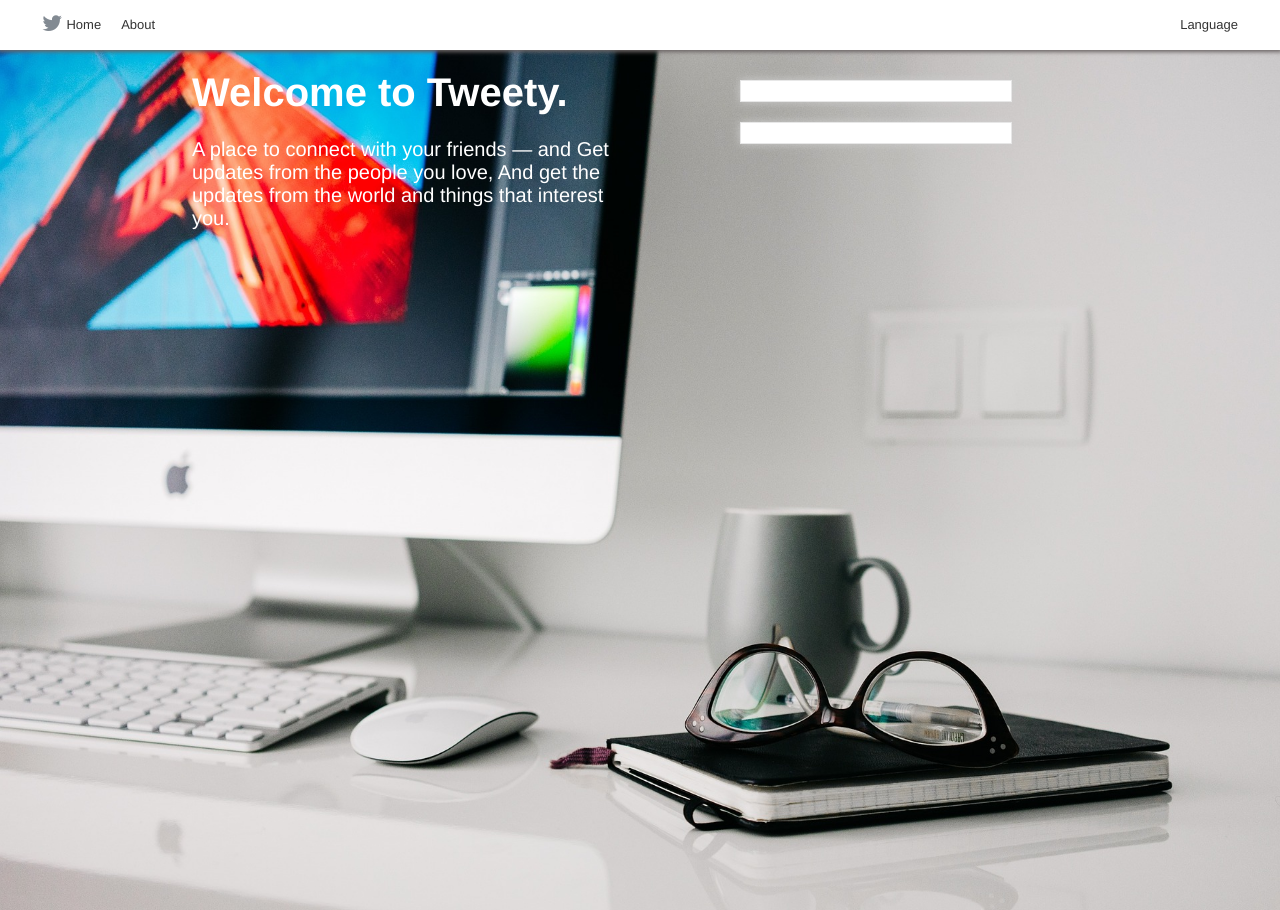
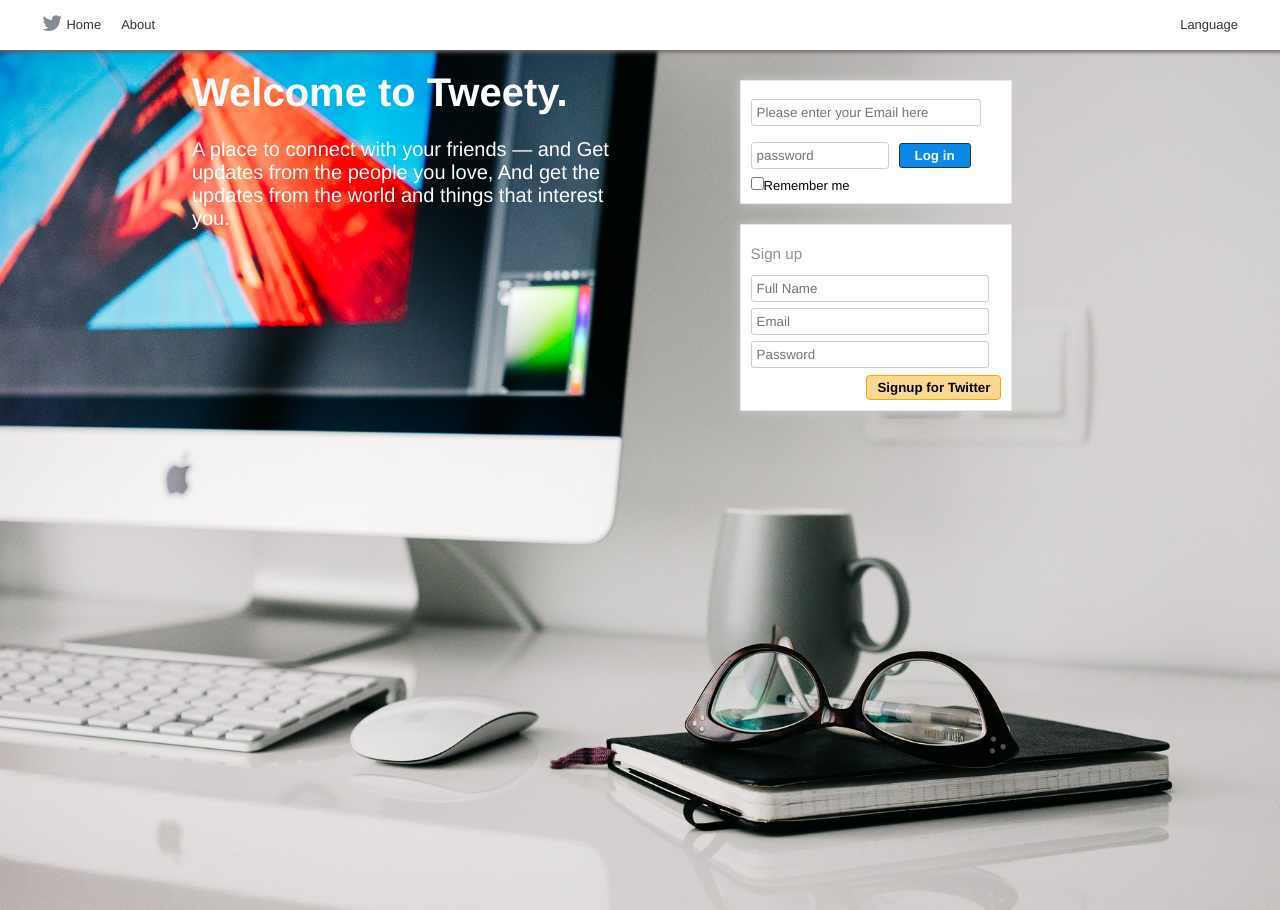
Before and after one commit to venkattumu/codingdaddy, a PHP site: page /codingdaddy/ in a window 1280 px wide. Run offline with PHP 8.4, Linux system fonts and the light colour scheme; some libraries are stand-ins or nearby versions.

Commit message:
including login and signup pages to index.php

```diff
--- a/index.php
+++ b/index.php
@@ -58,11 +58,13 @@
 			<!-- Log In Section -->
 			<div class="login-wrapper">
 			  <!--Login Form here-->
+			  <?php include 'includes/login.php'; ?>
 			</div><!-- log in wrapper end -->
 
 			<!-- SignUp Section -->
 			<div class="signup-wrapper">
 			   <!--SignUp Form here -->
+			   <?php include 'includes/signup.php'; ?>
 			</div>
 			<!-- SIGN UP wrapper end -->
 
```
